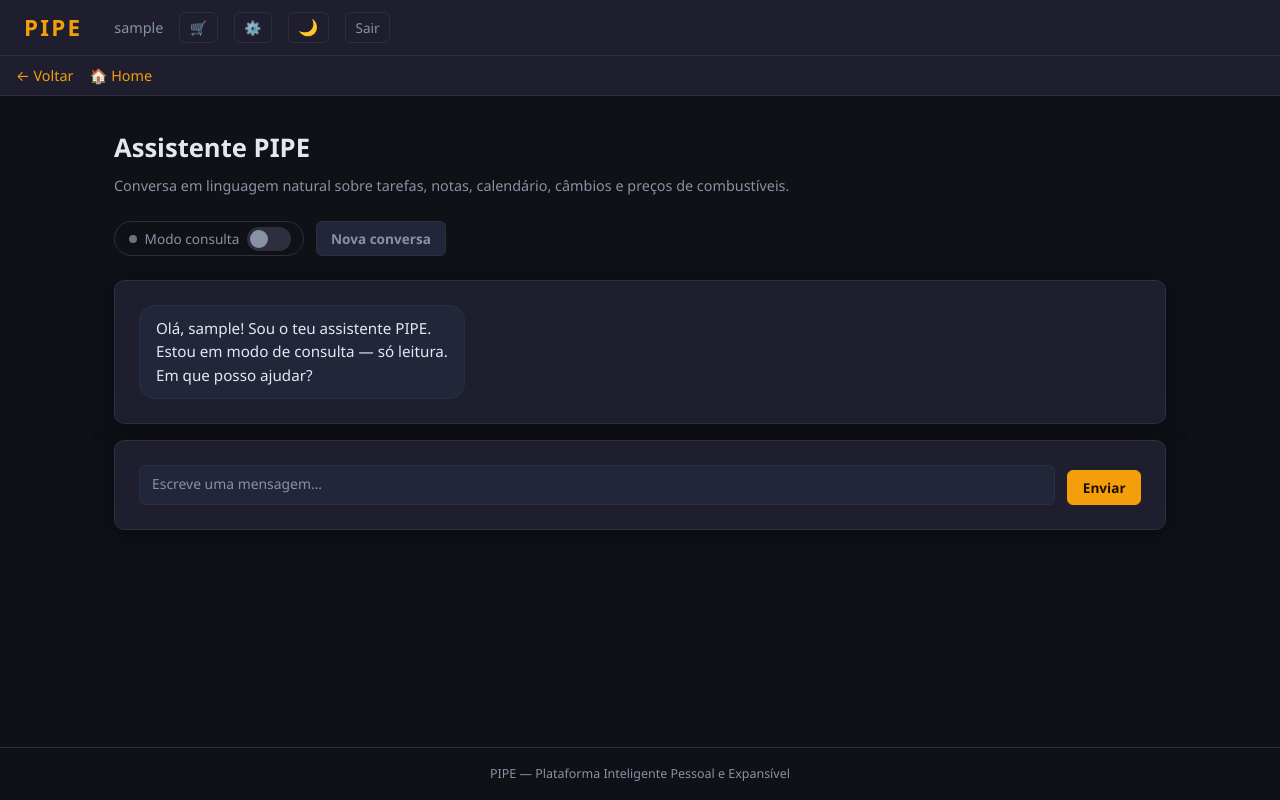
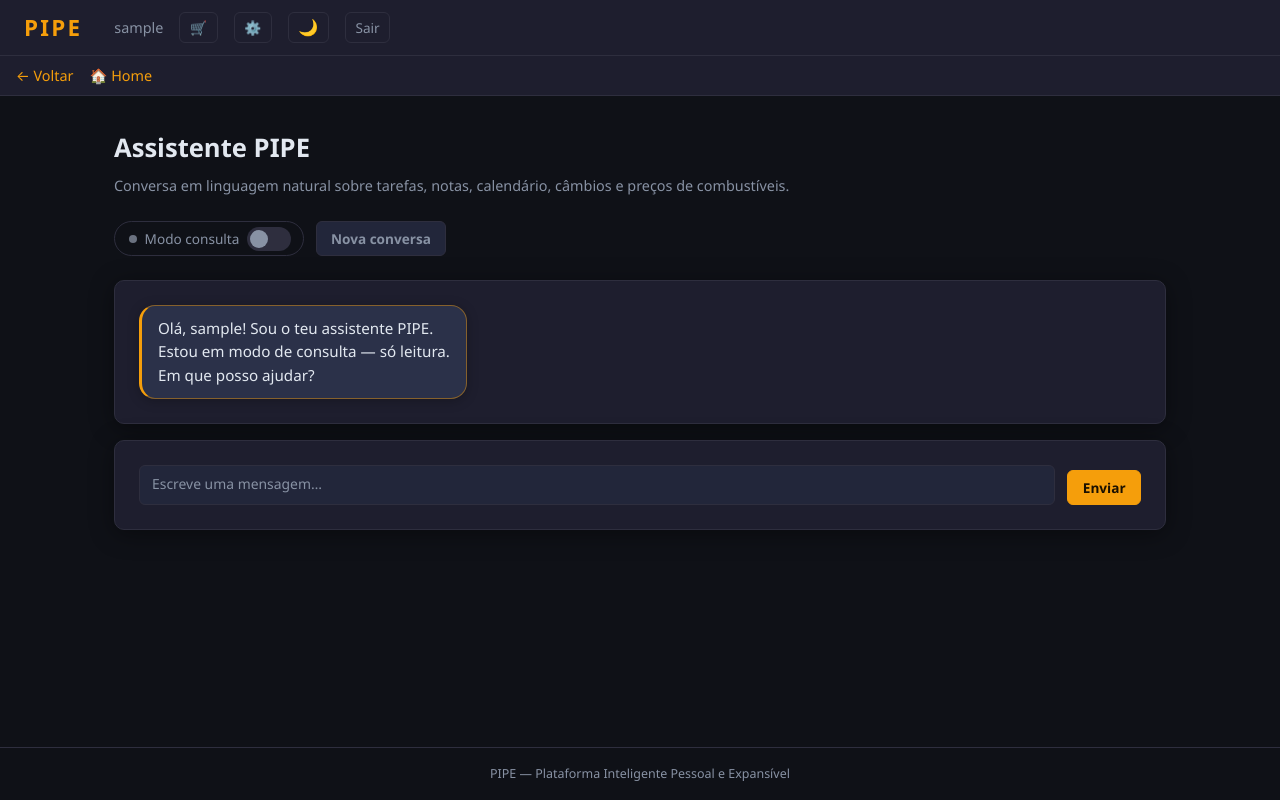
Before and after one commit to felipejn/pipe-app, a Flask app: page /assistente in a window 1280 px wide. Run offline with Flask 3, Linux system fonts and the light colour scheme; the visitor is signed in with stand-in values (Sample User, id 1); parts of the project's set-up code (start-up, migrations or seed data) failed here and were passed over; some libraries are stand-ins or nearby versions.

Commit message:
feat(assistente): realçar balão do assistente IA com cores de alto contraste (claro e escuro)
- Novos tokens semânticos --cor-balao-assistente (#2b3149 escuro / #eff2f8 claro)
  e --cor-balao-assistente-borda (tinte âmbar / #c9cdd8), substituindo o
  --cor-superficie-2 quase invisível.
- Faixa lateral âmbar de 3px (border-left) e relevo subtil para o balão do
  assistente, para o chat parecer uma conversa com outra pessoa.
- Cache-buster pipe.css em base.html: ?v=6 -> ?v=7.
- Estado_Atual.md: entry Versão v1.6.0 adicionada.

53 testes do Assistente IA a passar, sem regressão. Sem alteração de BD.

```diff
--- a/app/static/css/pipe.css
+++ b/app/static/css/pipe.css
@@ -30,6 +30,9 @@
     --cor-destaque: #f59e0b;          /* âmbar */
     --cor-destaque-rgb: 245, 158, 11;
     --cor-overlay-hover: rgba(255,255,255,0.08);
+    --cor-balao-assistente: #2b3149;  /* balão do assistente (escuro) */
+    --cor-balao-assistente-borda: rgba(245, 158, 11, 0.45); /* acento âmbar subtíl */
+    --sombra-suave: 0 2px 12px rgba(0,0,0,0.25);
     --raio: 10px;
     --raio-sm: 6px;
     --sombra: 0 4px 24px rgba(0,0,0,0.4);
@@ -56,6 +59,9 @@
     --cor-prioridade-baixa: #16a34a;
     --cor-overlay-hover: rgba(0,0,0,0.05);
     --sombra: 0 4px 20px rgba(0,0,0,0.1);
+    --cor-balao-assistente: #eff2f8;       /* balão do assistente (claro) */
+    --cor-balao-assistente-borda: #c9cdd8;
+    --sombra-suave: 0 2px 10px rgba(0,0,0,0.1);
 }
 
 * { box-sizing: border-box; margin: 0; padding: 0; }
@@ -2469,9 +2475,11 @@ input[type="date"] {
 
 .chat-bubble--assistant {
     align-self: flex-start;
-    background: var(--cor-superficie-2);
-    color: var(--cor-texto);
-    border-color: var(--cor-borda);
+    background: var(--cor-balao-assistente);
+    color: var(--cor-texto);
+    border: 1px solid var(--cor-balao-assistente-borda);
+    border-left: 3px solid var(--cor-destaque); /* acento âmbar — sinal visual de "assistente" */
+    box-shadow: var(--sombra-suave);
 }
 
 /* ── Estilos Markdown nos balões ──────────────── */
--- a/app/templates/base.html
+++ b/app/templates/base.html
@@ -11,7 +11,7 @@
             document.documentElement.setAttribute('data-theme', tema);
         })();
     </script>
-    <link rel="stylesheet" href="{{ url_for('static', filename='css/pipe.css') }}?v=6">
+    <link rel="stylesheet" href="{{ url_for('static', filename='css/pipe.css') }}?v=7">
     {% block estilos_extra %}{% endblock %}
     <!-- PWA -->
     <link rel="manifest" href="/static/manifest.json">
```
Also changed, not shown: Estado_Atual.md (+2 -0 lines).
